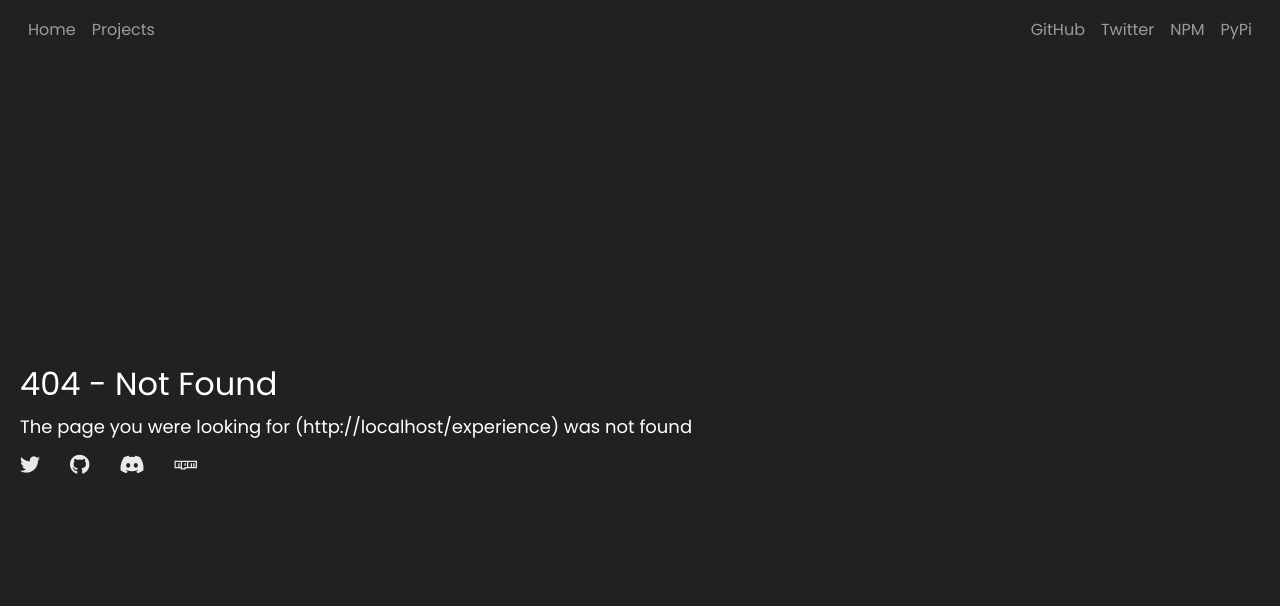
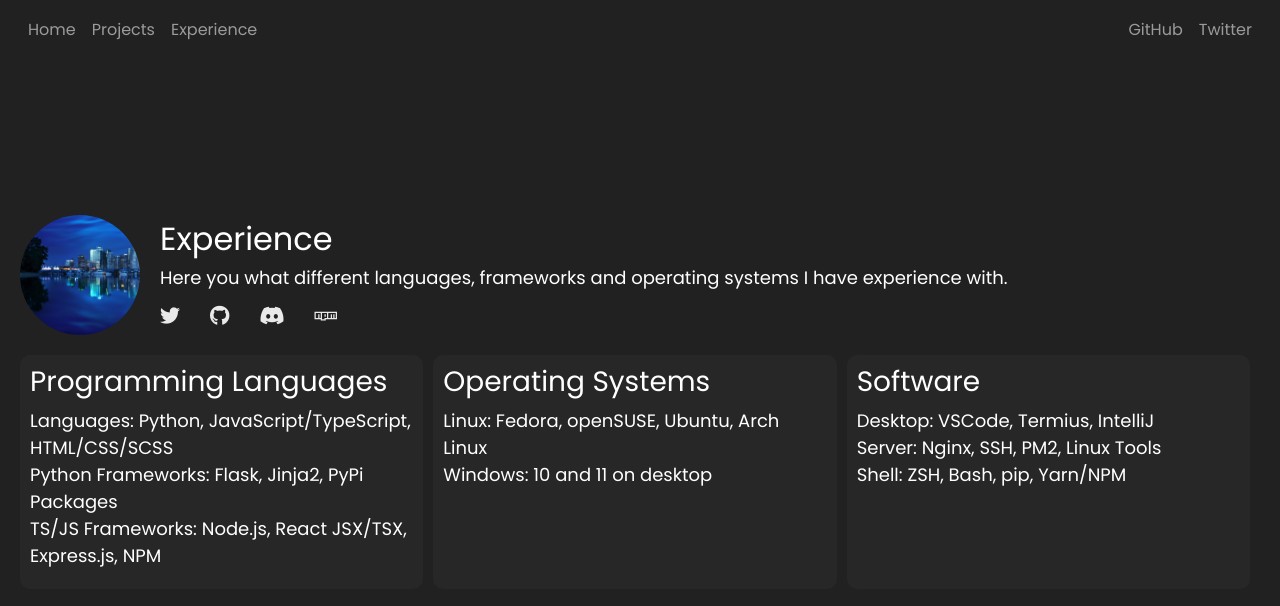
Before and after one commit to cxllm/corynth, a React (Create React App) app: page /experience in a window 1280 px wide. Before the commit this address had no page. Shown: the top 606 px of the page. Built offline with nearby package versions, Linux system fonts and the light colour scheme.

Commit message:
Added experience page

```diff
--- a/src/App.tsx
+++ b/src/App.tsx
@@ -5,6 +5,7 @@ import "./App.scss";
 import { BrowserRouter as Router, Route, Routes } from "react-router-dom";
 import Projects from "./Pages/Projects";
 import NotFound from "./Pages/404";
+import Experience from "./Pages/Experience";
 
 class App extends React.Component<{}> {
 	render() {
@@ -16,6 +17,7 @@ class App extends React.Component<{}> {
 						<Routes>
 							<Route path="/" element={<Home />} />
 							<Route path="/projects" element={<Projects />} />
+							<Route path="/experience" element={<Experience />} />
 							<Route path="*" element={<NotFound />} />
 						</Routes>
 					</div>
--- a/src/Components/Navbar.tsx
+++ b/src/Components/Navbar.tsx
@@ -26,12 +26,13 @@ export default class Navigation extends React.Component<{ active: string }> {
 							<Nav.Link as={Link} to="/projects">
 								Projects
 							</Nav.Link>
+							<Nav.Link as={Link} to="/experience">
+								Experience
+							</Nav.Link>
 						</Nav>
 						<Nav>
 							<Nav.Link href="https://github.com/cxllm">GitHub</Nav.Link>
 							<Nav.Link href="https://twitter.com/CX11M">Twitter</Nav.Link>
-							<Nav.Link href="https://npmjs.com/~cxllm">NPM</Nav.Link>
-							<Nav.Link href="https://pypi.org/user/cxllm/">PyPi</Nav.Link>
 						</Nav>
 					</Navbar.Collapse>
 				</Navbar>
--- /dev/null
+++ b/src/Pages/Experience.tsx
@@ -0,0 +1,62 @@
+import React from "react";
+import { Helmet } from "react-helmet";
+import Socials from "../Components/Socials";
+
+export default class Home extends React.Component {
+	render() {
+		return (
+			<div className="content text">
+				<Helmet>
+					<title>Callum | Experience</title>
+					<meta
+						name="description"
+						content="Full-Stack TypeScript and Python developer from the UK"
+					/>
+					<meta property="og:url" content="https://cxllm.co.uk/" />
+					<meta property="og:title" content="Callum - Experience" />
+					<meta
+						property="og:description"
+						content="Full-Stack TypeScript and Python developer from the UK"
+					/>
+				</Helmet>
+				<span>
+					<img src="/avatar.jpg" width="120px" alt="Avatar" />
+					<h1>Experience</h1>
+					<p>
+						Here you what different languages, frameworks and operating systems I have
+						experience with.
+					</p>
+					<Socials />
+					<div className="table">
+						<div>
+							<h3>Programming Languages</h3>
+							<p>
+								Languages: Python, JavaScript/TypeScript, HTML/CSS/SCSS
+								<br />
+								Python Frameworks: Flask, Jinja2, PyPi Packages <br />
+								TS/JS Frameworks: Node.js, React JSX/TSX, Express.js, NPM
+							</p>
+						</div>
+						<div>
+							<h3>Operating Systems</h3>
+							<p>
+								Linux: Fedora, openSUSE, Ubuntu, Arch Linux
+								<br />
+								Windows: 10 and 11 on desktop
+							</p>
+						</div>
+						<div>
+							<h3>Software</h3>
+							<p>
+								Desktop: VSCode, Termius, IntelliJ
+								<br />
+								Server: Nginx, SSH, PM2, Linux Tools <br />
+								Shell: ZSH, Bash, pip, Yarn/NPM
+							</p>
+						</div>
+					</div>
+				</span>
+			</div>
+		);
+	}
+}
--- a/src/Pages/Projects.tsx
+++ b/src/Pages/Projects.tsx
@@ -5,7 +5,7 @@ export default class Projects extends React.Component {
 	render() {
 		const projects = [
 			{
-				name: "Corynth",
+				name: "Corynth (Discord Bot)",
 				description:
 					"A multi-purpose discord bot written using Discord.JS and TypeScript that is updated to utilise slash commands",
 				start: "December 2019",
@@ -47,13 +47,15 @@ export default class Projects extends React.Component {
 						content="The projects that I have been working on"
 					/>
 				</Helmet>
-				<h1>My Projects</h1>
-				<p>
-					Below you can find some of my projects. To see more of my projects that
-					aren't listed here, please visit my{" "}
-					<a href="https://github.com/cxllm">GitHub</a>
-				</p>
-				<Socials />
+				<span>
+					<img src="/avatar.jpg" width="120px" alt="Avatar" />
+					<h1>My Projects</h1>
+					<p>
+						Below you can find some of my projects, and my{" "}
+						<a href="https://github.com/cxllm">GitHub</a>
+					</p>
+					<Socials />
+				</span>
 				<div className="table">
 					{projects.map((project) => {
 						return (
```
